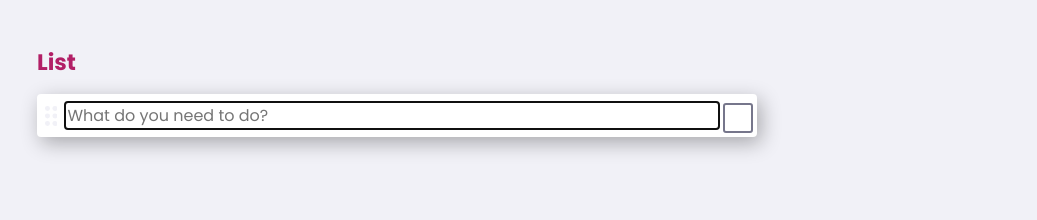
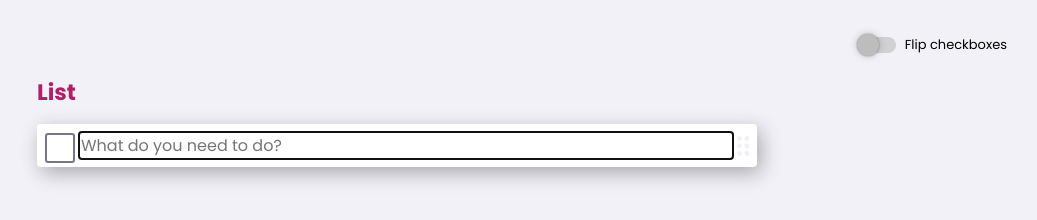
Before and after one commit to chrismademe/todo, a plain HTML site: page index.html in a window 1280 px wide. Shown: the whole page, without its empty margins (243-1280 px from the left). Drawn offline with Linux system fonts and the light colour scheme.

Commit message:
Add toggle switch

```diff
--- a/index.html
+++ b/index.html
@@ -12,9 +12,16 @@
         />
     </head>
     <body>
+        <header>
+            <label class="switch">
+                <input type="checkbox" />
+                <span class="switch__toggle"></span>
+                Flip checkboxes
+            </label>
+        </header>
         <div class="container">
             <h1>List</h1>
-            <ul class="list list--flipped"></ul>
+            <ul class="list"></ul>
         </div>
 
         <template id="icon">
--- a/main.js
+++ b/main.js
@@ -205,6 +205,20 @@
         return container
     }
 
+    // Flip Checkbox Styles
+    let flipSwitch = document.querySelector('.switch [type="checkbox"]');
+
+    flipSwitch.addEventListener('change', (event) => {
+        // Get list container
+        let list = document.querySelector('.list');
+
+        if ( event.target.checked ) {
+            list.classList.add('list--flipped');
+        } else {
+            list.classList.remove('list--flipped');
+        }
+    });
+
     // Get stored tasks
     let tasks = localStorage.getItem('tasks')
 
--- a/style.css
+++ b/style.css
@@ -13,6 +13,7 @@
 
     --font-family: "Poppins", sans-serif;
     --font-size: 1.6rem;
+    --font-size-sm: 1.3rem;
 
     --border-radius: 0.4rem;
 }
@@ -44,6 +45,12 @@ li {
 h1 {
     color: var(--color-accent);
     font-size: 1.4em;
+}
+
+/* Header */
+header {
+    display: flex;
+    justify-content: flex-end;
 }
 
 .container {
@@ -161,3 +168,78 @@ h1 {
 .list--flipped .task .checkbox {
     order: 2;
 }
+
+/* Toggle Switch */
+.switch {
+    display: inline-flex;
+    align-items: center;
+    font-size: var(--font-size-sm);
+    margin: 5px 0;
+}
+
+.switch .switch__toggle {
+    position: relative;
+    cursor: pointer;
+    margin-right: 0.6rem;
+}
+
+.switch [type="checkbox"] {
+    position: absolute;
+    opacity: 0;
+    pointer-events: none;
+}
+
+/* default states */
+
+.switch .switch__toggle::before,
+.switch .switch__toggle::after {
+    content: "";
+    display: block;
+    margin: 0 3px;
+    transition: all 100ms cubic-bezier(0.4, 0, 0.2, 1);
+    background: #bdbdbd;
+}
+
+.switch .switch__toggle::before {
+    height: 1.3em;
+    width: 3em;
+    border-radius: 0.65em;
+    opacity: 0.6;
+}
+
+.switch .switch__toggle::after {
+    position: absolute;
+    top: 50%;
+    transform: translate(0, -50%);
+    height: 1.7em;
+    width: 1.7em;
+    border-radius: 50%;
+    box-shadow: 0 0 8px rgba(0, 0, 0, 0.2), 0 0 2px rgba(0, 0, 0, 0.4);
+}
+
+/* special states */
+.switch [type="checkbox"]:focus + .switch__toggle {
+    outline: #5d9dd5 solid 1px;
+    box-shadow: 0 0 8px #5e9ed6;
+}
+
+.switch [type="checkbox"]:disabled + .switch__toggle {
+    cursor: not-allowed;
+    filter: grayscale(100%);
+    opacity: 0.6;
+}
+
+.switch [type="checkbox"]:disabled + .switch__toggle::after {
+    box-shadow: none;
+}
+
+/* checked states */
+
+.switch [type="checkbox"]:checked + .switch__toggle::before,
+.switch [type="checkbox"]:checked + .switch__toggle::after {
+    background: var(--color-brand);
+}
+
+.switch [type="checkbox"]:checked + .switch__toggle::after {
+    transform: translate(calc(3em - 100%), -50%);
+}
```
